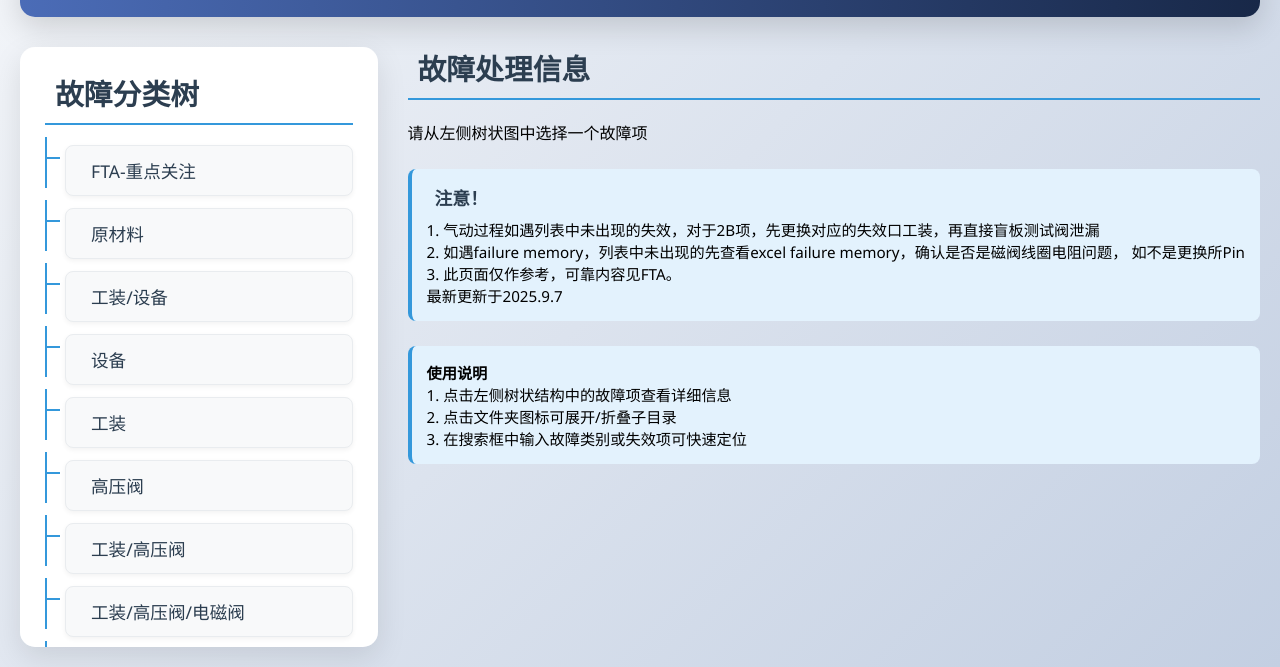
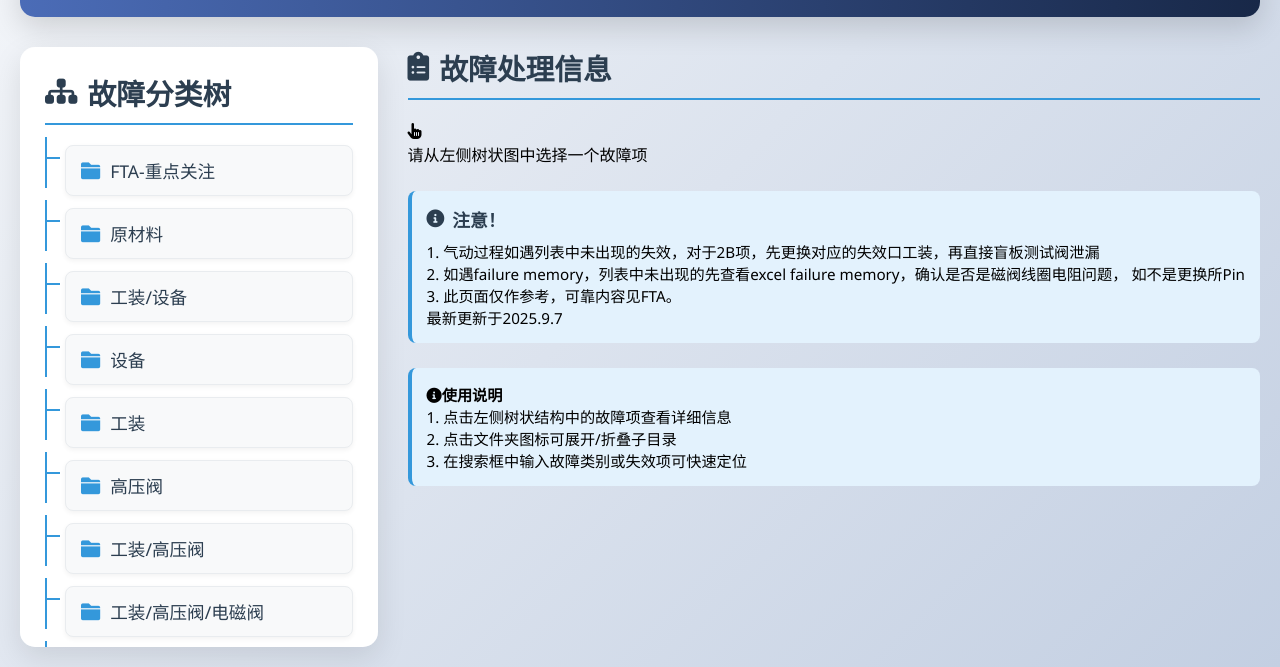
Before and after one commit to shinian111/fault-manual, a plain HTML site: page index.html in a window 1280 px wide. Shown: the part 146-813 px from the top of the page. Drawn offline with Linux system fonts and the light colour scheme.

Commit message:
Update index.html
增加图标库

```diff
--- a/index.html
+++ b/index.html
@@ -5,7 +5,7 @@
     <meta name="viewport" content="width=device-width, initial-scale=1.0">
     <title>IPB FA2 ST44/46 设备故障处理</title>
     <link rel="stylesheet" href="style.css">
-
+    <link rel="stylesheet" href="https://cdnjs.cloudflare.com/ajax/libs/font-awesome/6.0.0-beta3/css/all.min.css";>
 </head>
 <body>
     <div class="container">
```
